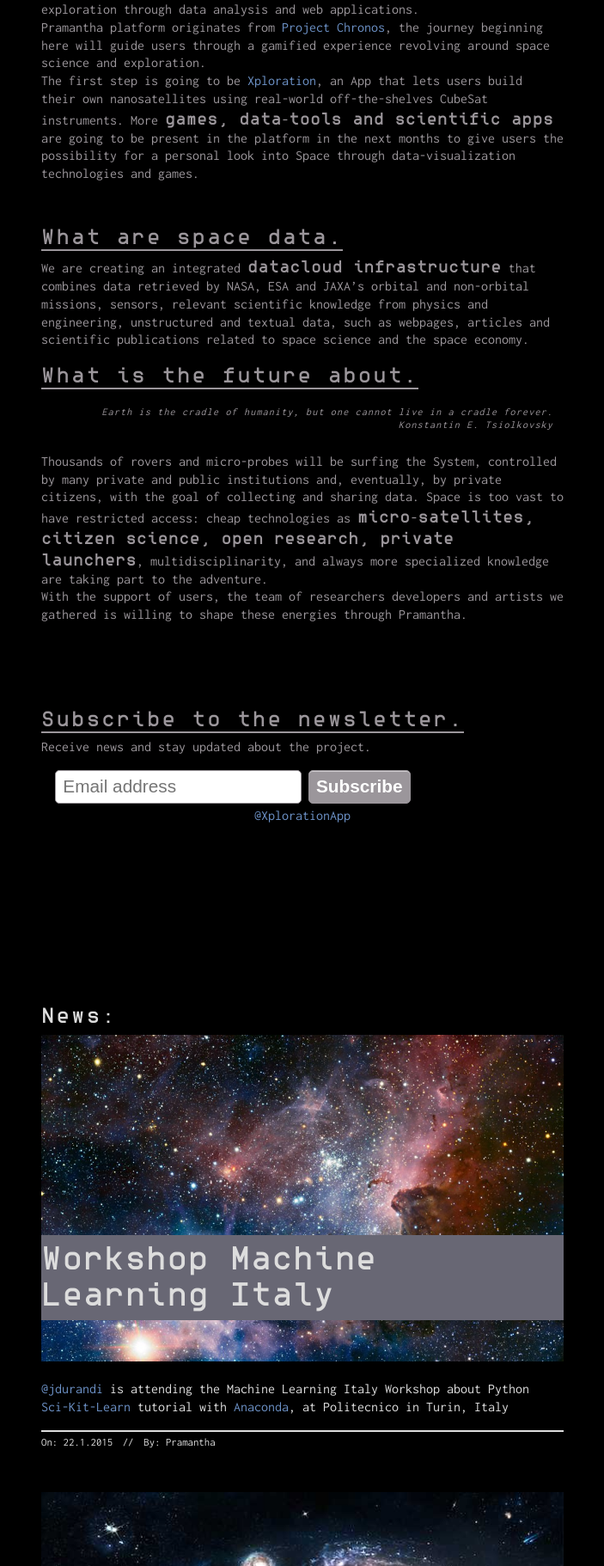
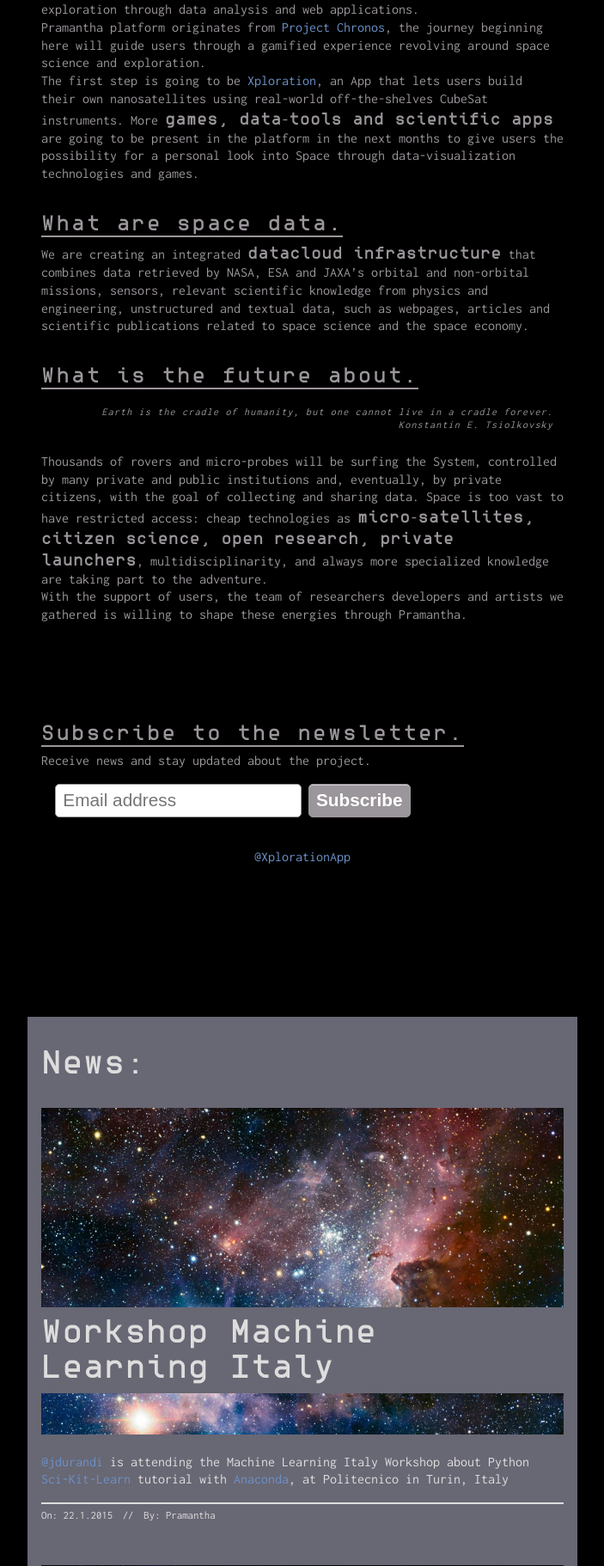
Before and after one commit to SpaceAppsXploration/singlepage, a Flask app: page / in a window 1280 px wide. Shown: the part 814-2636 px from the top of the page at 86% size, without its empty margins (288-991 px from the left). Run offline with Flask 2, Linux system fonts and the light colour scheme; some libraries are stand-ins or nearby versions.

Commit message:
CSS fixes

```diff
--- a/wsgi/static/assets/stylesheets/style.css
+++ b/wsgi/static/assets/stylesheets/style.css
@@ -248,8 +248,8 @@ html,body{
                 }
 		.home--about{
 			position: relative;
-			/*margin-bottom: 2em;*/
-			top: -12em;
+			margin-bottom: 2em;
+			/*top: -12em;*/
 		}
                  .home--about > p > span {
                      font-family: TestPilotBold, Inconsolata, monospace;
@@ -266,24 +266,33 @@ html,body{
 
 
         /* Section specific */
-        .newsletter {
-            color: #9B969B;
-            padding-top: 5em;
-        }
-        .whatis {
-            color: #9B969B;
-        }
         .whatcando {
             top: -14em;
             color: #9B969B;
         }
-        .whatgoals {
+        .whatis {
+            top: -14em;
             color: #9B969B;
         }
+        .whatgoals {
+            top: -14em;
+            color: #9B969B;
+        }
+        .newsletter, .social--links{
+            color: #9B969B;
+            top: -9em;
+        }
+
 		/* blog specific */
-		body.blog{
+		.blog{
 			background: #686774;
 		}
+            .blog > h1 {
+                padding-bottom: 1em;
+                padding-top: 1em;
+                font-size: 2em;
+                letter-spacing: 2px;
+            }
 		.blog--post{
 			margin-bottom: 3em;
 		}
--- a/wsgi/templates/index.html
+++ b/wsgi/templates/index.html
@@ -81,7 +81,7 @@
                  data, such as webpages, articles and scientific publications related to space science and the space economy.</p>
         </section>
         <section class="home--about  site--content wysiwyg whatgoals">
-            <h1>What is the future about.</h1><br/>
+            <h1>What is the future about.</h1>
             <p class="quote">Earth is the cradle of humanity, but one cannot live in a cradle forever. <br/>
                Konstantin E. Tsiolkovsky</p>
             <p>Thousands of rovers and micro-probes will be surfing the System, controlled by many private and public institutions and,
@@ -105,7 +105,7 @@
         </section>
 
         <!-- Social networks buttons -->
-        <section class="home--about site--content wysiwyg">
+        <section class="home--about site--content wysiwyg social--links">
             <p style="text-align:center;">
                 <span class='st_facebook' st_message="Pramanta - exploration experience based on real #space-data #openscience #sensor #gaming"></span>
                 <span class='st_twitter' st_title=" " st_message="Pramanta - exploration experience based on real #space-data #openscience #sensor #gaming" st_via="XplorationApp"></span>
@@ -131,8 +131,8 @@
          <!-- Custom Block in Template -->
          <!-- CMS Placeholder -->
          <!-- CMS Block Content -->
-    <section class="site--content">
-        <h1 style="padding-bottom: 10px;">News:</h1>
+    <section class="site--content blog">
+        <h1>News:</h1>
         <article class="blog--post">
             <header class="post--header">
                 <img src="/static/assets/images/space.jpg" alt="">
@@ -171,7 +171,7 @@
                 </div>
             </header>
             <section class="post--content wysiwyg">
-                <p><a href="https://twitter.com/lorenzogotuned" target="_blank">@lorenzogotuned</a> had the pleasure to follow the conference-call with Karen Yeun and Flynn Platt from JPL about the first release of OCO-2's Earth data
+                <p><a href="https://twitter.com/lorenzogotuned" target="_blank">@lorenzogotuned</a> had the pleasure to follow the conference-call with Karen Yeun and Flynn Platt from JPL about the first release of OCO-2's Earth data. Thanks to guys at iSeeChange.Org
                 </p>
             </section>
             <footer class="post--meta">
```
